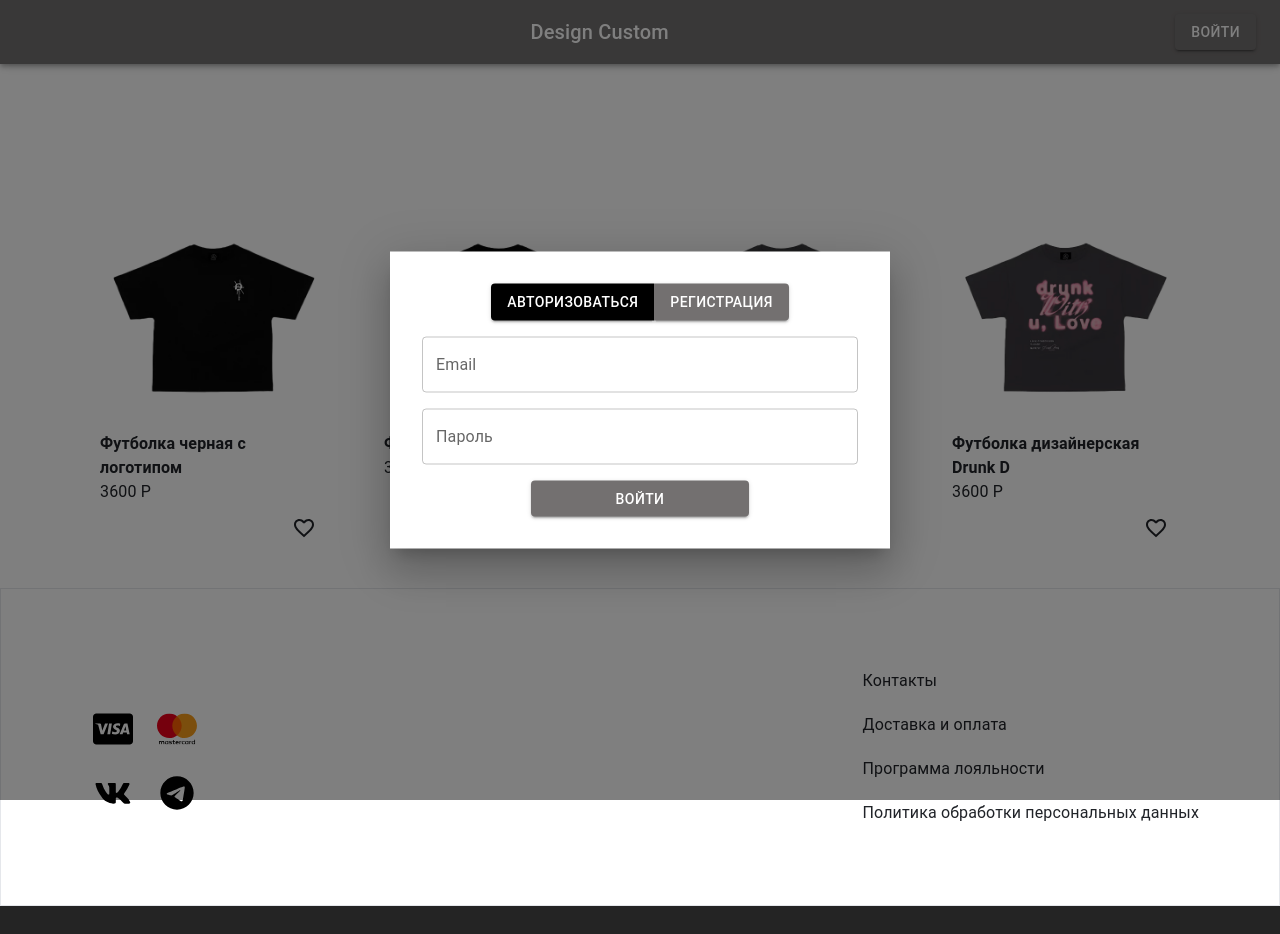
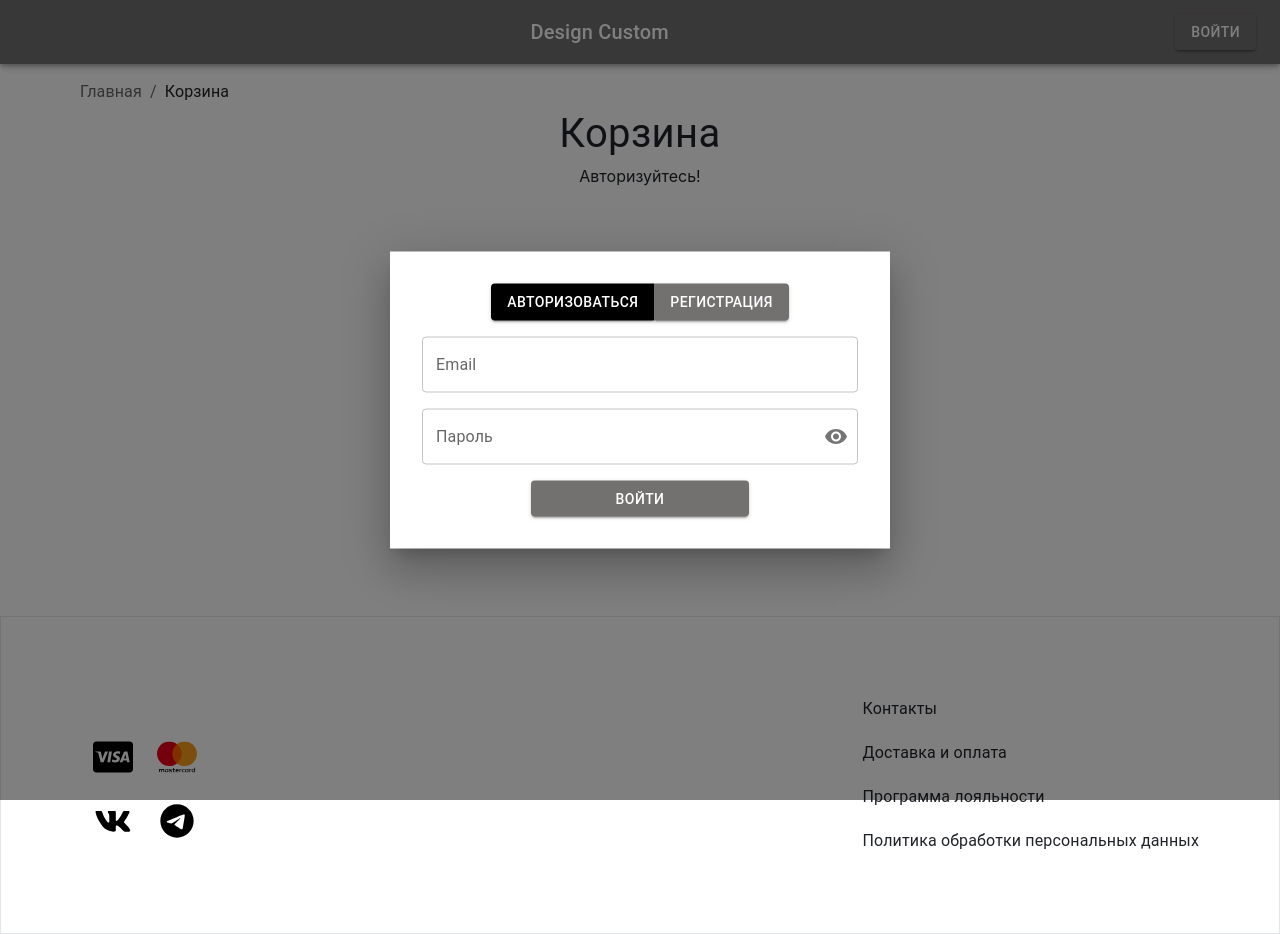
Before and after one commit to AlexMoon26/DesignCustom-client, a React (Vite) app: page /basket in a window 1280 px wide. Both pictures are taken after a click on the button "ВОЙТИ". Before the commit the page ends 906 px from the top, so only its background shows below. Built offline with nearby package versions, Linux system fonts and the light colour scheme.

Commit message:
[client]: added BasketPage, rework modals Auth

```diff
--- /dev/null
+++ b/src/Context/AppProvider.jsx
@@ -0,0 +1,35 @@
+import { createContext, useContext, useEffect, useState } from "react";
+import { useNavigate } from "react-router-dom";
+
+const AppContext = createContext();
+
+const AppProvider = ({ children }) => {
+  const [user, setUser] = useState();
+  const navigate = useNavigate();
+  useEffect(() => {
+    const userInfo = JSON.parse(localStorage.getItem("userInfo"));
+    setUser(userInfo);
+  }, [navigate]);
+
+  return (
+    <AppContext.Provider value={{ user, setUser }}>
+      {children}
+    </AppContext.Provider>
+  );
+};
+
+export const AppState = () => {
+  return useContext(AppContext);
+};
+
+export const LogOut = () => {
+  const { setUser } = useContext(AppContext);
+
+  const handleLogOut = () => {
+    setUser(null);
+  };
+
+  return <button onClick={handleLogOut}>Выйти</button>;
+};
+
+export default AppProvider;
--- a/src/components/Breadcrumbs.jsx
+++ b/src/components/Breadcrumbs.jsx
@@ -9,6 +9,7 @@
   "/": "Главная",
   "/tshirts": "Футболки",
   "/designer-clothing": "Дизайнерская одежда",
+  "/basket": "Корзина"
 };
 
 const generateBreadcrumbs = ({ item }) => {
--- a/src/components/ItemCardVertical.jsx
+++ b/src/components/ItemCardVertical.jsx
@@ -18,14 +18,14 @@
   return (
     <Box
       onClick={() => handleClick()}
-      className={`flex flex-col justify-between text-xs md:text-sm xxl:text-lg rounded-l hover:shadow hover:bg-gray-50 min-h-[387.5px] cursor-pointer p-5 rounded bg-white`}
+      className={`flex flex-col justify-between text-xs md:text-sm xxl:text-lg rounded-l hover:shadow hover:bg-gray-50 cursor-pointer p-5 rounded bg-white`}
       role="list"
     >
       <Box className="items-center justify-center">
         <img className="rounded-md" src={pic} alt="" />
       </Box>
 
-      <Box className="h-[120px]">
+      <Box>
         <Box className="flex flex-col">
           <Typography fontWeight="bold">{name}</Typography>
           <Typography>{price} Р</Typography>
--- a/src/components/MenuAdmin.jsx
+++ b/src/components/MenuAdmin.jsx
@@ -1,5 +1,5 @@
-import { Box, Button } from "@mui/material"
-import { Link } from "react-router-dom"
+import { Box, Button } from "@mui/material";
+import { Link } from "react-router-dom";
 
 export const MenuAdmin = () => {
   return (
@@ -16,9 +16,12 @@
       <Link to="/admin/promo" className="w-full">
         <Button fullWidth>Промокоды</Button>
       </Link>
+      <Link to="/admin/banners" className="w-full">
+        <Button fullWidth>Баннеры</Button>
+      </Link>
       <Link to="/" className="w-full">
         <Button fullWidth>Выйти</Button>
       </Link>
     </Box>
-    )
-}
+  );
+};
--- a/src/components/Modals/ModalRegister.jsx
+++ b/src/components/Modals/ModalRegister.jsx
@@ -3,20 +3,29 @@
   Box,
   Button,
   Checkbox,
+  FormControl,
   FormControlLabel,
   FormGroup,
+  IconButton,
+  InputAdornment,
+  InputLabel,
   Modal,
+  OutlinedInput,
   TextField,
 } from "@mui/material";
 import { useScreenWidth } from "../../hooks/useScreenWidth.jsx";
 import { useState } from "react";
 import { useFormik } from "formik";
 import axios from "../../axios.js";
+import { AppState } from "../../Context/AppProvider.jsx";
+import { Visibility, VisibilityOff } from "@mui/icons-material";
 
 export const ModalRegister = ({ open, handleClose }) => {
   const [isAuthSelected, setIsAuthSelected] = useState(true);
   const [isError, setIsError] = useState(false);
+  const [showPassword, setShowPassword] = useState(false);
   const { isDesktop } = useScreenWidth();
+  const { setUser } = AppState();
 
   const BoxStyle = () => ({
     position: "absolute",
@@ -29,6 +38,14 @@
     p: 4,
   });
 
+  const handleClickShowPassword = () => {
+    setShowPassword(!showPassword);
+  };
+
+  const handleMouseDownPassword = (event) => {
+    event.preventDefault();
+  };
+
   const formikAuth = useFormik({
     initialValues: {
       email: "",
@@ -39,6 +56,8 @@
         axios.post("/auth/login", values).then((res) => {
           if (res.status == 200) {
             localStorage.setItem("token", res.data.token);
+            localStorage.setItem("userInfo", JSON.stringify(res.data.user));
+            setUser(JSON.stringify(res.data.user));
             alert("Успешная авторизация!");
             handleClose();
           } else {
@@ -126,8 +145,13 @@
               helperText={formikAuth.touched.email && formikAuth.errors.email}
               label="Email"
             />
-            <TextField
+            <FormControl fullWidth variant="outlined">
+              <InputLabel htmlFor="outlined-adornment-password">
+                Пароль
+              </InputLabel>
+              <OutlinedInput
                 fullWidth
+                id="outlined-adornment-password"
                 name="password"
                 value={formikAuth.values.password}
                 onChange={formikAuth.handleChange}
@@ -136,11 +160,22 @@
                   formikAuth.touched.password &&
                   Boolean(formikAuth.errors.password)
                 }
-              helperText={
-                formikAuth.touched.password && formikAuth.errors.password
+                label="Пароль"
+                type={showPassword ? "text" : "password"}
+                endAdornment={
+                  <InputAdornment position="end">
+                    <IconButton
+                      aria-label="toggle password visibility"
+                      onClick={handleClickShowPassword}
+                      onMouseDown={handleMouseDownPassword}
+                      edge="end"
+                    >
+                      {showPassword ? <VisibilityOff /> : <Visibility />}
+                    </IconButton>
+                  </InputAdornment>
                 }
-              label="Пароль"
               />
+            </FormControl>
             {isError && (
               <Box sx={{ display: "flex", justifyContent: "center" }}>
                 <p className="text-red-600">Неверный логин или пароль!</p>
@@ -166,22 +201,37 @@
               required
               label="Email"
             />
-            <TextField
+            <FormControl fullWidth variant="outlined">
+              <InputLabel htmlFor="outlined-adornment-password">
+                Пароль
+              </InputLabel>
+              <OutlinedInput
                 fullWidth
-              type="password"
+                id="outlined-adornment-password"
                 name="password"
                 value={formikReg.values.password}
                 onChange={formikReg.handleChange}
                 onBlur={formikReg.handleBlur}
                 error={
-                formikReg.touched.password && Boolean(formikReg.errors.password)
+                  formikReg.touched.password &&
+                  Boolean(formikReg.errors.password)
                 }
-              helperText={
-                formikReg.touched.password && formikReg.errors.password
+                label="Пароль"
+                type={showPassword ? "text" : "password"}
+                endAdornment={
+                  <InputAdornment position="end">
+                    <IconButton
+                      aria-label="toggle password visibility"
+                      onClick={handleClickShowPassword}
+                      onMouseDown={handleMouseDownPassword}
+                      edge="end"
+                    >
+                      {showPassword ? <VisibilityOff /> : <Visibility />}
+                    </IconButton>
+                  </InputAdornment>
                 }
-              required
-              label="Пароль"
               />
+            </FormControl>
             <FormGroup>
               <FormControlLabel
                 required
--- a/src/layouts/LayoutMain.jsx
+++ b/src/layouts/LayoutMain.jsx
@@ -5,11 +5,10 @@
 import { useScreenWidth } from "../hooks/useScreenWidth";
 
 export const LayoutMain = () => {
-  const { isDesktop } = useScreenWidth();
   return (
     <Box minHeight={"100vh"} className="">
       <Header />
-      <Box className={`mt-16 ${isDesktop && "pt-20"}`}>
+      <Box className={`pt-20 min-h-[75vh]`}>
         <Outlet />
       </Box>
       <Footer />
--- a/src/main.jsx
+++ b/src/main.jsx
@@ -5,12 +5,15 @@
 import { BrowserRouter } from "react-router-dom";
 import { ThemeProvider } from "@mui/material";
 import { theme } from "./theme/theme.js";
+import AppProvider from "./Context/AppProvider.jsx";
 
 ReactDOM.createRoot(document.getElementById("root")).render(
   <React.StrictMode>
     <BrowserRouter>
       <ThemeProvider theme={theme}>
-        <App />
+        <AppProvider>
+          <App />
+        </AppProvider>
       </ThemeProvider>
     </BrowserRouter>
   </React.StrictMode>
--- a/src/pages/BasketPage.jsx
+++ b/src/pages/BasketPage.jsx
@@ -1,21 +1,42 @@
-import { Box } from "@mui/material";
-import { goods } from "../data/data";
-import { ItemCardVertical } from "../components/ItemCardVertical";
+import { Box, Button, Typography } from "@mui/material";
+import { BreadCrumbs } from "../components/Breadcrumbs";
+import ErrorOutlineOutlinedIcon from "@mui/icons-material/ErrorOutlineOutlined";
+import { useContext, useEffect, useState } from "react";
+import { Link } from "react-router-dom";
+import AppContext, { AppState } from "../Context/AppProvider";
 
 export const BasketPage = () => {
+  const [basketData, setBasketData] = useState([]);
+  const { user } = AppState();
   return (
-    <Box className="pt-10" sx={{ px: { xs: 2, lg: 10 } }}>
-      <Box className="grid grid-cols-4 max-xl:grid-cols-4 max-md:grid-cols-2 max-lg:grid-cols-3 gap-4">
-        {goods.map((item, i) => (
-          <ItemCardVertical
-            key={i}
-            id={item.id}
-            category={item.category}
-            name={item.name}
-            pic={item.pic}
-            price={item.price}
-          />
-        ))}
+    <Box sx={{ px: { xs: 2, lg: 10 } }}>
+      <BreadCrumbs />
+      <Box className="flex flex-col justify-center items-center w-full">
+        <Typography fontSize={40}>Корзина</Typography>
+        <Box>
+          {user ? (
+            <>
+              <Box className=" gap-4">
+                <Box
+                  className={`flex items-center gap-10 mt-5 w-[75vw] border-l-[10px] rounded-l shadow border-l-black p-5 rounded bg-gray-200`}
+                  role="list"
+                >
+                  <ErrorOutlineOutlinedIcon fontSize="large" />
+                  <Typography className="font-normal">
+                    Ваша корзина пока пуста!
+                  </Typography>
+                </Box>
+                <Box className="mt-5">
+                  <Link to="/">
+                    <Button color="primary">Вернуться в магазин</Button>
+                  </Link>
+                </Box>
+              </Box>
+            </>
+          ) : (
+            <Box>Авторизуйтесь!</Box>
+          )}
+        </Box>
       </Box>
     </Box>
   );
--- /dev/null
+++ b/src/pages/admin/BannersAdmin.jsx
@@ -0,0 +1,5 @@
+import React from "react";
+
+export const BannersAdmin = () => {
+  return <div>Banners</div>;
+};
--- a/src/pages/admin/index.js
+++ b/src/pages/admin/index.js
@@ -2,3 +2,4 @@
 export * from './HomeAdmin'
 export * from './OrdersAdmin'
 export * from './PromoAdmin'
+export * from './BannersAdmin'
```
Also changed, not shown: src/App.jsx (+8 -1 lines), src/components/Header.jsx (+7 -4 lines), 1 other file (tests, documents, lock files or other folders). Lines whose indentation alone changed are shown as unchanged.
